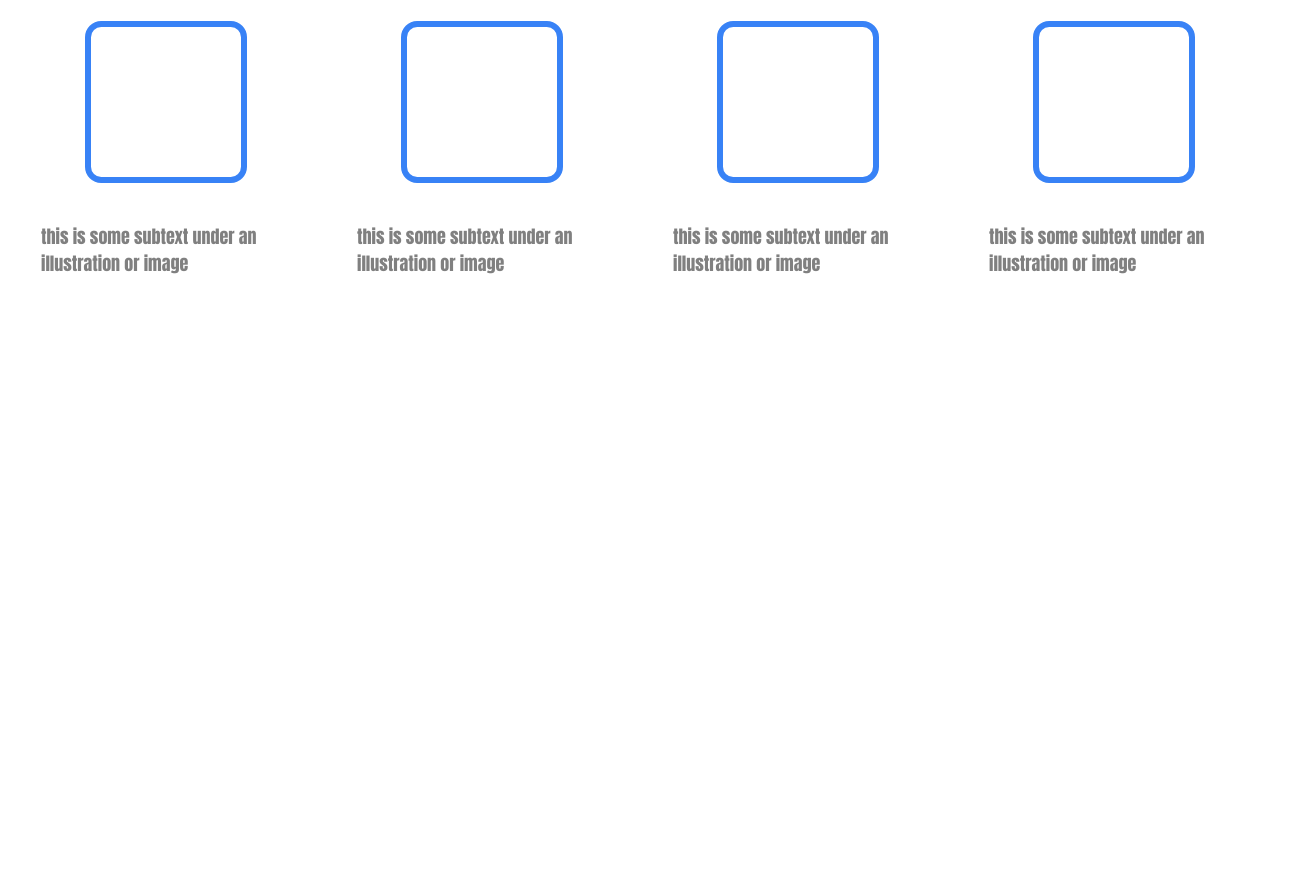
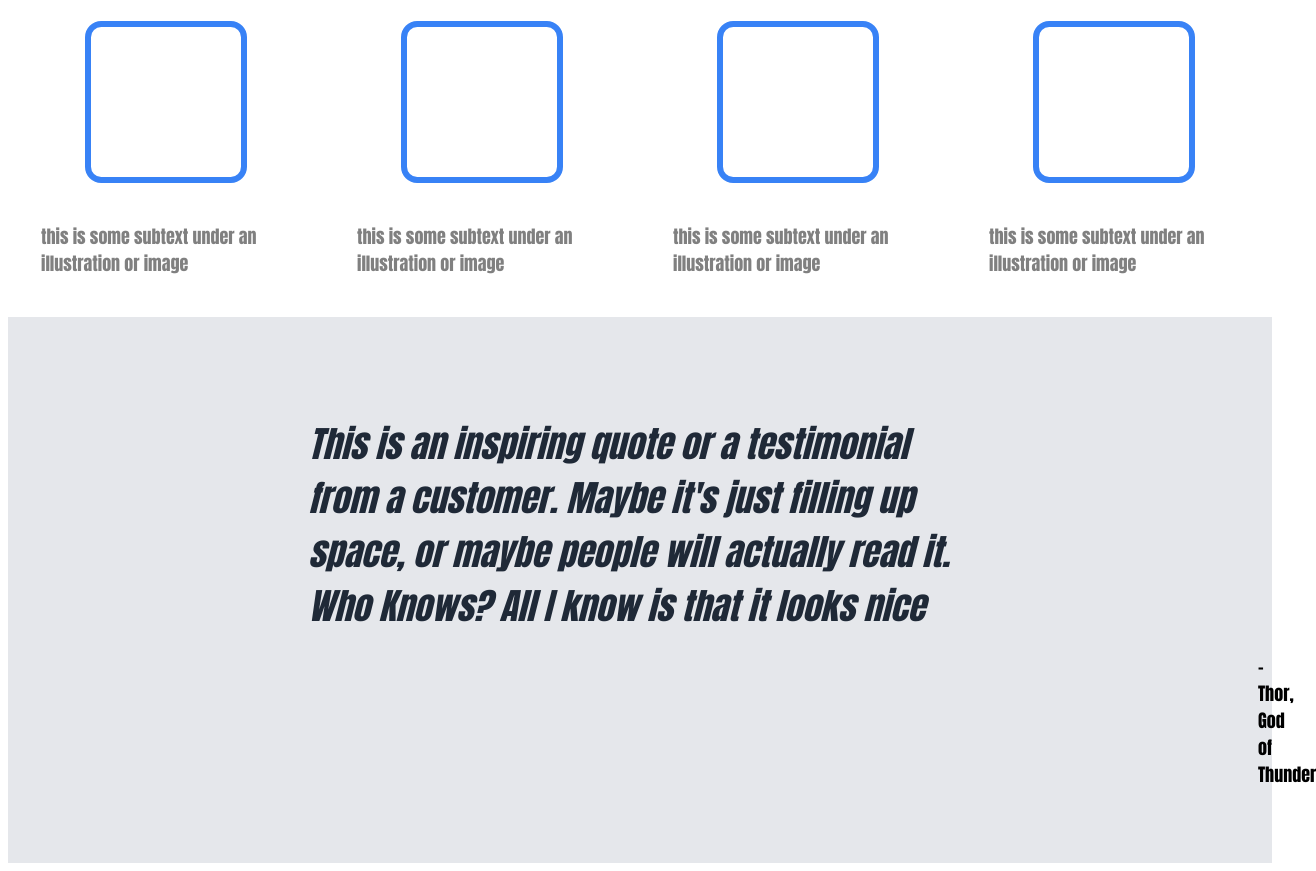
Before and after one commit to Jackspence49/landing-page, a plain HTML site: page index.html in a window 1280 px wide. Shown: the part 500-1371 px from the top of the page, 1316 px wide, since content can reach past the window. Before the commit the page ends 800 px from the top, so only its background shows below. Drawn offline with Linux system fonts and the light colour scheme.

Commit message:
Added third portion: quote and who said it

```diff
--- a/index.css
+++ b/index.css
@@ -119,4 +119,30 @@
     font-size: 18px;
     color: grey;
     width: 250px;
+    padding-bottom: 40px;
 }
+
+/* Third Portion */
+
+.quote {
+    background-color: #e5e7EB;
+    display: flex;
+    flex-direction: column;
+}
+
+.Quote {
+    font-size: 36px;
+    font-style: italic;
+    color: #1F2937;
+    padding-left: 300px;
+    padding-top: 100px;
+    padding-right: 300px;
+}
+
+.who {
+    font-weight: bolder;
+    font-size: 18px;
+    padding-top: 20px;
+    padding-left: 1250px;
+    padding-bottom: 75px;
+}
--- a/index.html
+++ b/index.html
@@ -41,7 +41,10 @@
                     <div class="sub">this is some subtext under an illustration or image</div>
                 </div>
             </div>
-            <div class="quote"></div>
+            <div class="quote">
+                <div class="Quote"> This is an inspiring quote or a testimonial from a customer.  Maybe it's just filling up space, or maybe people will actually read it.  Who Knows?  All I know is that it looks nice</div>
+                <div class="who">-Thor, God of Thunder</div>
+            </div>
             <div class="footer"></div>
         </div>
     </body>
```
